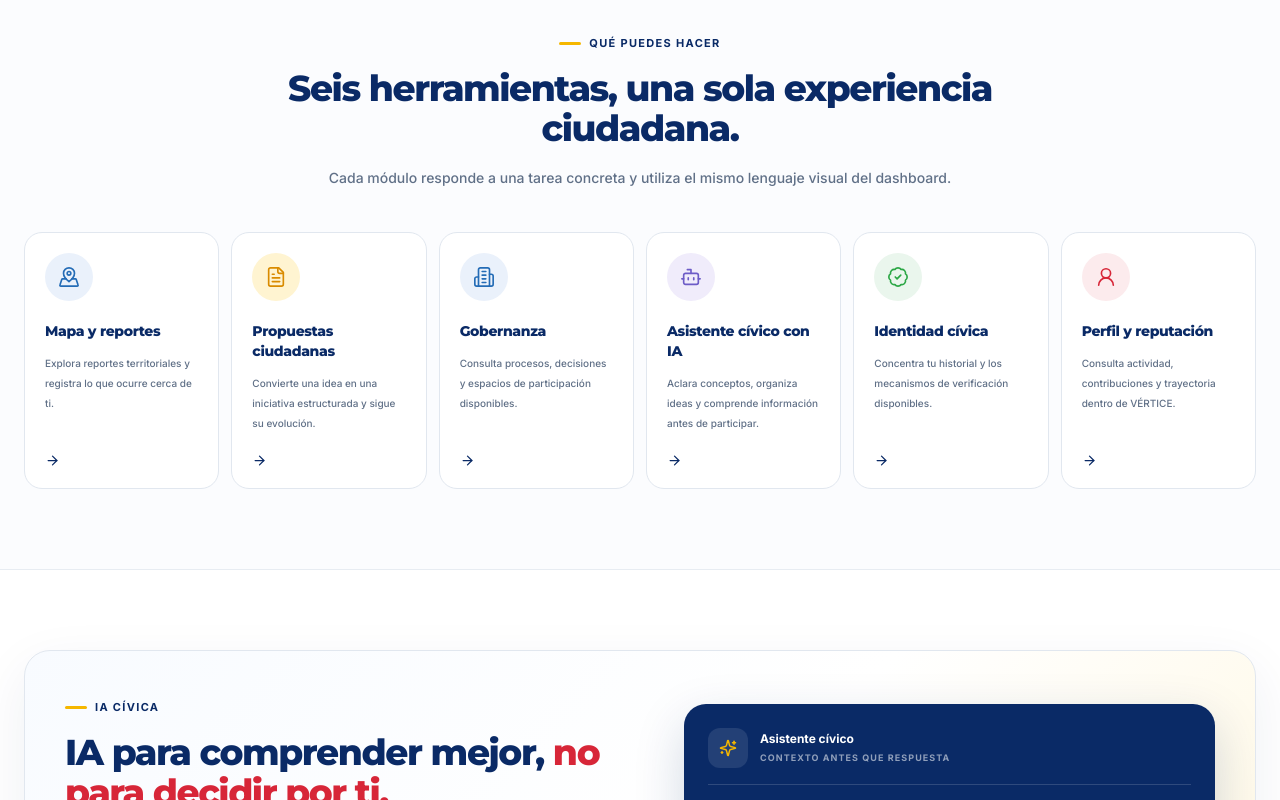
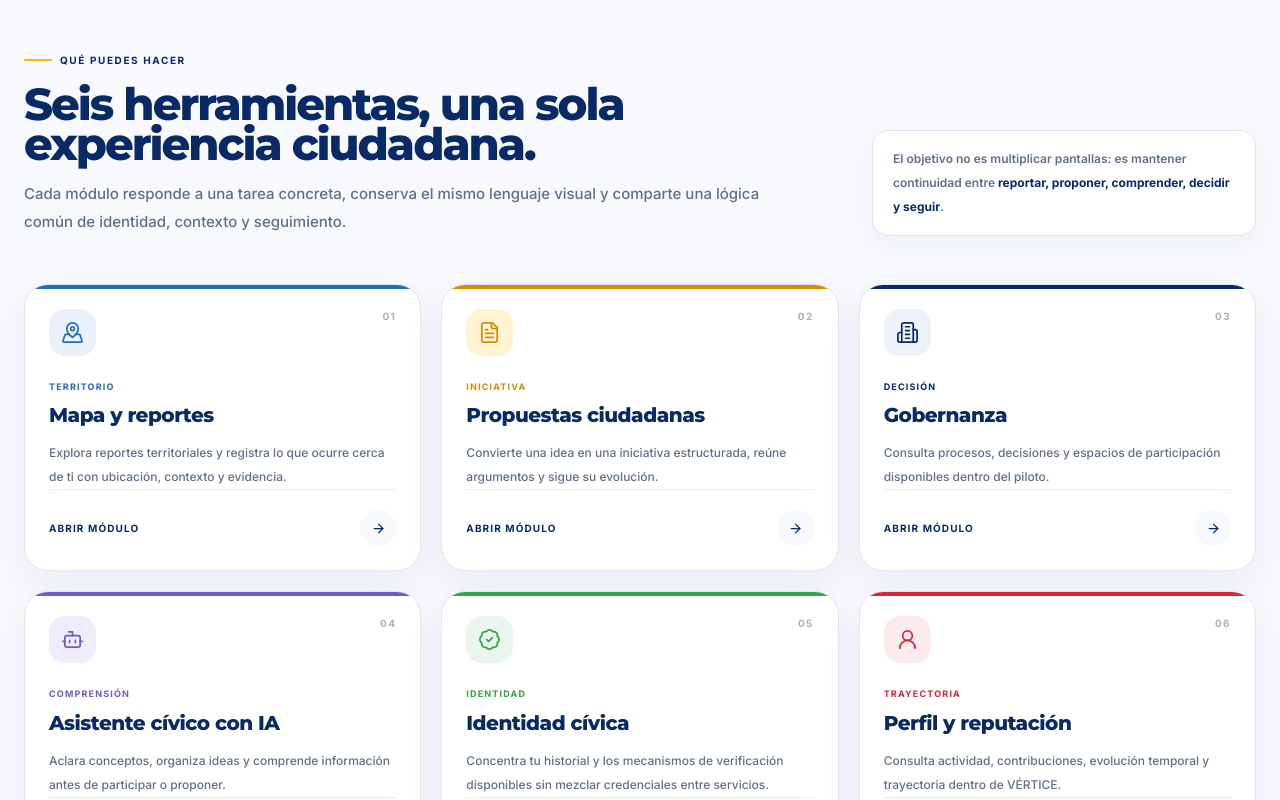
Before and after one commit to VladPhil92/Vertice-OS, a Next.js app in the folder apps/web/: page / in a window 1280 px wide. Shown: the part 2920-3720 px from the top of the page. Built offline with nearby package versions, Linux system fonts and the light colour scheme; a web font is replaced by a local one.

Commit message:
feat(web): expand modules into full civic product cards

```diff
--- a/apps/web/components/sections/ModulesSection.tsx
+++ b/apps/web/components/sections/ModulesSection.tsx
@@ -1,85 +1,103 @@
 import Link from 'next/link'
 import { ArrowRight, BadgeCheck, Bot, Building2, FileText, MapPinned, UserRound } from 'lucide-react'
+import { PublicSectionHeader } from '@/components/ui/PublicSectionHeader'
 
 const MODULES = [
   {
     icon: MapPinned,
     title: 'Mapa y reportes',
-    description: 'Explora reportes territoriales y registra lo que ocurre cerca de ti.',
+    description: 'Explora reportes territoriales y registra lo que ocurre cerca de ti con ubicación, contexto y evidencia.',
     path: '/dashboard/reports',
     color: '#246CB6',
     bg: '#EAF1FB',
+    label: 'Territorio',
   },
   {
     icon: FileText,
     title: 'Propuestas ciudadanas',
-    description: 'Convierte una idea en una iniciativa estructurada y sigue su evolución.',
+    description: 'Convierte una idea en una iniciativa estructurada, reúne argumentos y sigue su evolución.',
     path: '/dashboard/proposals',
     color: '#D98B00',
     bg: '#FFF4D1',
+    label: 'Iniciativa',
   },
   {
     icon: Building2,
     title: 'Gobernanza',
-    description: 'Consulta procesos, decisiones y espacios de participación disponibles.',
+    description: 'Consulta procesos, decisiones y espacios de participación disponibles dentro del piloto.',
     path: '/dashboard/governance',
-    color: '#246CB6',
-    bg: '#EAF1FB',
+    color: '#0A2A66',
+    bg: '#EDF2F8',
+    label: 'Decisión',
   },
   {
     icon: Bot,
     title: 'Asistente cívico con IA',
-    description: 'Aclara conceptos, organiza ideas y comprende información antes de participar.',
+    description: 'Aclara conceptos, organiza ideas y comprende información antes de participar o proponer.',
     path: '/dashboard/ai',
     color: '#6D5CC7',
     bg: '#F0ECFB',
+    label: 'Comprensión',
   },
   {
     icon: BadgeCheck,
     title: 'Identidad cívica',
-    description: 'Concentra tu historial y los mecanismos de verificación disponibles.',
+    description: 'Concentra tu historial y los mecanismos de verificación disponibles sin mezclar credenciales entre servicios.',
     path: '/dashboard/identity',
     color: '#2BA745',
     bg: '#EAF6ED',
+    label: 'Identidad',
   },
   {
     icon: UserRound,
     title: 'Perfil y reputación',
-    description: 'Consulta actividad, contribuciones y trayectoria dentro de VÉRTICE.',
+    description: 'Consulta actividad, contribuciones, evolución temporal y trayectoria dentro de VÉRTICE.',
     path: '/dashboard/reputation',
     color: '#D72638',
     bg: '#FCEBED',
+    label: 'Trayectoria',
   },
 ] as const
 
 export function ModulesSection() {
   return (
-    <section id="capacidades" className="border-y border-[#E7ECF2] bg-[#FBFCFE] px-5 py-16 sm:px-6 md:py-20">
+    <section id="capacidades" className="border-y border-[#E7ECF2] bg-[#F7F9FC] px-5 py-20 sm:px-6 md:py-24">
       <div className="mx-auto max-w-7xl">
-        <div className="mx-auto mb-10 max-w-3xl text-center">
-          <span className="section-tag justify-center">Qué puedes hacer</span>
-          <h2 className="font-display text-3xl font-extrabold tracking-[-0.04em] text-[#0A2A66] md:text-4xl">
-            Seis herramientas, una sola experiencia ciudadana.
-          </h2>
-          <p className="mx-auto mt-4 max-w-2xl text-sm font-medium leading-7 text-[#607087]">
-            Cada módulo responde a una tarea concreta y utiliza el mismo lenguaje visual del dashboard.
-          </p>
+        <div className="flex flex-col gap-6 lg:flex-row lg:items-end lg:justify-between">
+          <PublicSectionHeader
+            eyebrow="Qué puedes hacer"
+            title="Seis herramientas, una sola experiencia ciudadana."
+            description="Cada módulo responde a una tarea concreta, conserva el mismo lenguaje visual y comparte una lógica común de identidad, contexto y seguimiento."
+          />
+          <div className="max-w-sm rounded-2xl border border-[#DCE5EF] bg-white px-5 py-4 text-xs font-semibold leading-6 text-[#607087] shadow-[0_10px_30px_rgba(10,42,102,.04)]">
+            El objetivo no es multiplicar pantallas: es mantener continuidad entre <strong className="text-[#0A2A66]">reportar, proponer, comprender, decidir y seguir</strong>.
+          </div>
         </div>
 
-        <div className="grid gap-3 sm:grid-cols-2 lg:grid-cols-3 xl:grid-cols-6">
-          {MODULES.map(({ icon: Icon, title, description, path, color, bg }) => (
+        <div className="mt-12 grid gap-5 md:grid-cols-2 lg:grid-cols-3">
+          {MODULES.map(({ icon: Icon, title, description, path, color, bg, label }, index) => (
             <Link
               key={title}
               href={path}
-              className="group flex min-h-[245px] flex-col rounded-[18px] border border-[#E1E7EF] bg-white p-5 transition duration-200 hover:-translate-y-1 hover:border-[#C9D6E5] hover:shadow-[0_16px_36px_rgba(10,42,102,.08)]"
+              className="group relative flex min-h-[285px] flex-col overflow-hidden rounded-[24px] border border-[#E1E7EF] bg-white p-6 shadow-[0_14px_40px_rgba(10,42,102,.055)] transition duration-200 hover:-translate-y-1 hover:border-[#C9D6E5] hover:shadow-[0_20px_48px_rgba(10,42,102,.10)]"
             >
-              <div className="flex h-12 w-12 items-center justify-center rounded-full" style={{ color, background: bg }}>
-                <Icon size={22} strokeWidth={1.8} />
+              <div className="absolute inset-x-0 top-0 h-1" style={{ background: color }} />
+              <div className="flex items-start justify-between gap-4">
+                <div className="flex h-13 w-13 items-center justify-center rounded-2xl p-3" style={{ color, background: bg }}>
+                  <Icon size={23} strokeWidth={1.8} />
+                </div>
+                <span className="text-[10px] font-extrabold tracking-[.14em] text-[#A8B1BE]">0{index + 1}</span>
               </div>
-              <h3 className="mt-5 text-[14px] font-extrabold leading-5 text-[#0A2A66]">{title}</h3>
-              <p className="mt-3 text-[10px] font-medium leading-5 text-[#607087]">{description}</p>
-              <div className="mt-auto pt-5 text-[#0A2A66]">
-                <ArrowRight size={15} className="transition-transform group-hover:translate-x-1" />
+
+              <div className="mt-6 text-[9px] font-extrabold uppercase tracking-[.13em]" style={{ color }}>{label}</div>
+              <h3 className="mt-2 text-xl font-extrabold leading-7 text-[#0A2A66]">{title}</h3>
+              <p className="mt-3 text-xs font-medium leading-6 text-[#607087]">{description}</p>
+
+              <div className="mt-auto flex items-center justify-between border-t border-[#E9EDF3] pt-5">
+                <span className="text-[10px] font-extrabold uppercase tracking-[.11em] text-[#0A2A66]">Abrir módulo</span>
+                <span className="flex h-9 w-9 items-center justify-center rounded-full bg-[#F7F9FC] text-[#0A2A66] transition group-hover:bg-[#0A2A66] group-hover:text-white">
+                  <ArrowRight size={15} className="transition-transform group-hover:translate-x-0.5" />
+                </span>
               </div>
             </Link>
           ))}
```
